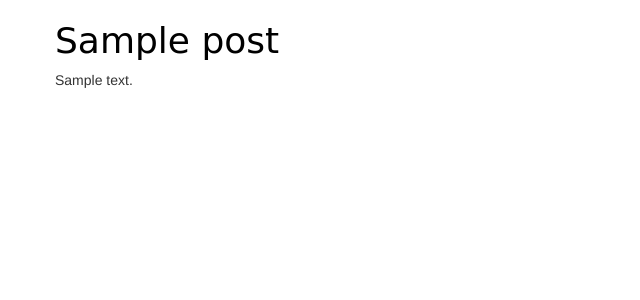
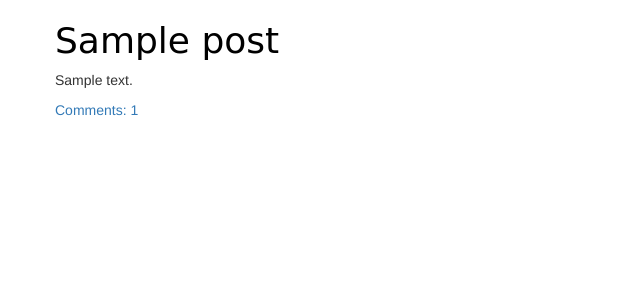
Before and after one commit to aplatkouski/blog-app, a Django app: page / in a window 1280 px wide. Shown: the part 163-463 px from the top of the page, without its empty margins (0-640 px from the left). Run offline with Django 3.2, Linux system fonts and the light colour scheme; tables that the repository leaves empty hold one stand-in row (values such as "Sample post"); some libraries are stand-ins or nearby versions.

Commit message:
make comments visible
Signed-off-by: aplatkouski <5857672+aplatkouski@users.noreply.github.com>

```diff
--- a/blog/models.py
+++ b/blog/models.py
@@ -13,6 +13,16 @@ class Post(models.Model):
     def publish(self):
         self.published_date = timezone.now()
         self.save()
+
+    def published_comments(self):
+        if self.comments.count:
+            comments = tuple(
+                comment for comment in self.comments.order_by('-created_date')
+                if comment.is_approved)
+        return comments
+
+    def published_comments_count(self):
+        return len(self.published_comments())
 
     def __str__(self):
         return self.title
--- a/blog/static/css/blog.css
+++ b/blog/static/css/blog.css
@@ -44,3 +44,7 @@ h1, h2, h3, h4 {
 .post h1 a, .post h1 a:visited {
     color: #000000;
 }
+
+.comment {
+    margin: 20px 0px 20px 20px;
+}
--- a/blog/views.py
+++ b/blog/views.py
@@ -12,10 +12,7 @@ def post_list(request):
 
 def post_detail(request, post_pk):
 	post = get_object_or_404(Post, pk=post_pk)
-	comments = (
-		comment for comment in post.comments.order_by('-created_date')
-		if comment.is_approved)
-	return render(request, 'blog/post_detail.html', {'post': post, 'comments': comments})
+	return render(request, 'blog/post_detail.html', {'post': post, 'comments': post.published_comments()})
 
 
 @login_required
--- a/mysite/templates/blog/post_list.html
+++ b/mysite/templates/blog/post_list.html
@@ -4,10 +4,15 @@
 	{% for post in posts %}
 		<div class="post">
 			{% if post.published_date %}
-				<div class="date">{{ post.published_date }}</div>
+				<div class="date">
+					{{ post.published_date }}
+				</div>
 			{% endif %}
 			<h1><a href="{% url 'post_detail' post_pk=post.pk %}">{{ post.title }}</a></h1>
 			<p>{{ post.text|linebreaksbr }}</p>
+			{% if post.published_comments_count %}
+				<a href="{% url 'post_detail' post_pk=post.pk %}">Comments: {{ post.published_comments_count }}</a>
+			{% endif %}
 		</div>
 	{% endfor %}
 {% endblock %}
```
